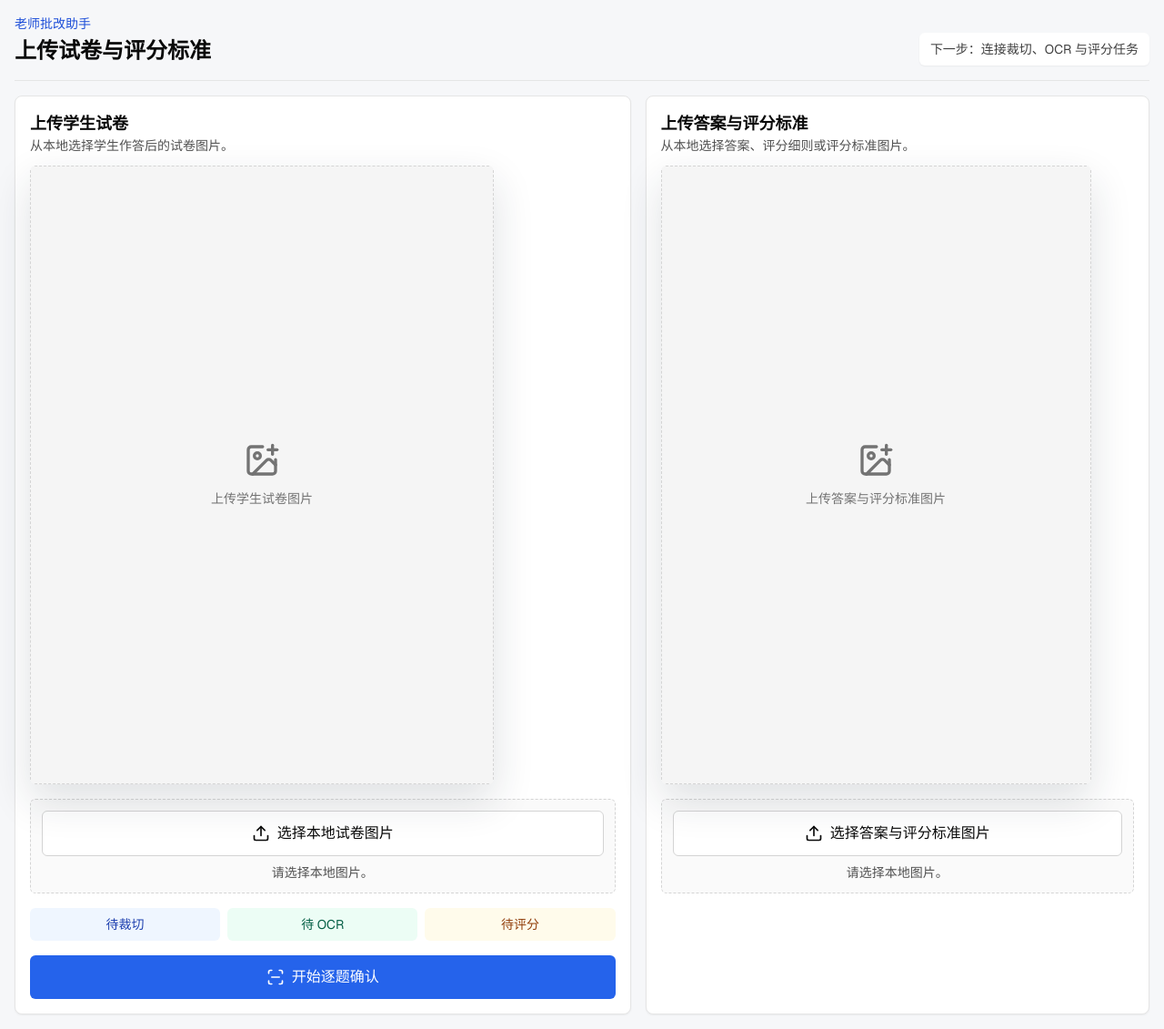
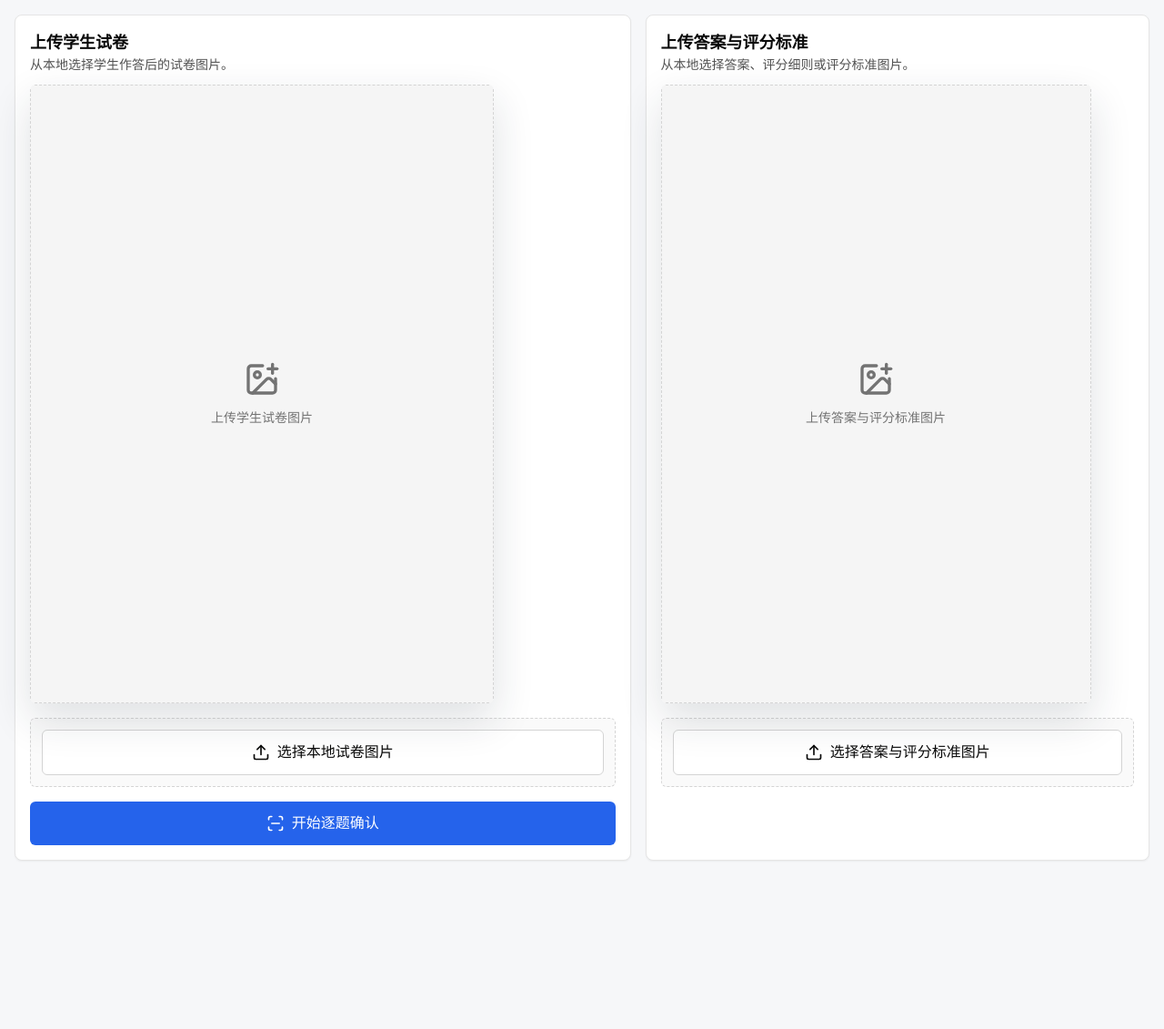
Before and after one commit to Judy-Algorithm/product_for_teacher, a Next.js app: page / in a window 1280 px wide. Shown: the whole page at 91% size. After the commit the page ends 962 px from the top, so only its background shows below. Built offline with nearby package versions, Linux system fonts and the light colour scheme.

Commit message:
Simplify intake page UI

```diff
--- a/components/intake/HardwareImagePanel.tsx
+++ b/components/intake/HardwareImagePanel.tsx
@@ -14,12 +14,6 @@ export function HardwareImagePanel({ job }: { job: GradingJob }) {
       aspectClassName="aspect-[3/4]"
       priority
       footer={
-        <>
-          <div className="mt-4 grid grid-cols-3 gap-2 text-center text-sm">
-            <div className="rounded-md bg-blue-50 p-2 text-blue-800">待裁切</div>
-            <div className="rounded-md bg-emerald-50 p-2 text-emerald-800">待 OCR</div>
-            <div className="rounded-md bg-amber-50 p-2 text-amber-800">待评分</div>
-          </div>
         <Link
           href={`/pipeline/${job.id}`}
           className="mt-4 inline-flex w-full items-center justify-center gap-2 rounded-md bg-blue-600 px-4 py-3 font-medium text-white transition hover:bg-blue-700"
@@ -27,7 +21,6 @@ export function HardwareImagePanel({ job }: { job: GradingJob }) {
           <ScanLine className="h-5 w-5" />
           开始逐题确认
         </Link>
-        </>
       }
     />
   );
--- a/components/intake/ImageUploadPanel.tsx
+++ b/components/intake/ImageUploadPanel.tsx
@@ -38,7 +38,7 @@ export function ImageUploadPanel({
 }: ImageUploadPanelProps) {
   const inputRef = useRef<HTMLInputElement>(null);
   const [imageSrc, setImageSrc] = useState<string | null>(null);
-  const [uploadStatus, setUploadStatus] = useState("请选择本地图片。");
+  const [uploadStatus, setUploadStatus] = useState("");
   const [isUploading, setIsUploading] = useState(false);
 
   async function handleFileChange(event: ChangeEvent<HTMLInputElement>) {
@@ -115,7 +115,7 @@ export function ImageUploadPanel({
           {isUploading ? <Loader2 className="h-5 w-5 animate-spin" /> : <Upload className="h-5 w-5" />}
           {buttonLabel}
         </button>
-        <p className="mt-2 text-center text-sm text-neutral-600">{uploadStatus}</p>
+        {uploadStatus ? <p className="mt-2 text-center text-sm text-neutral-600">{uploadStatus}</p> : null}
       </div>
 
       {footer}
--- a/components/intake/IntakeWorkspace.tsx
+++ b/components/intake/IntakeWorkspace.tsx
@@ -6,15 +6,6 @@ export function IntakeWorkspace() {
   return (
     <main className="min-h-screen bg-[#f6f7f9] text-neutral-950">
       <div className="mx-auto flex max-w-7xl flex-col gap-4 px-4 py-4">
-        <header className="flex flex-col justify-between gap-3 border-b border-neutral-200 pb-4 sm:flex-row sm:items-end">
-          <div>
-            <p className="text-sm font-medium text-blue-700">老师批改助手</p>
-            <h1 className="mt-1 text-2xl font-semibold tracking-normal">上传试卷与评分标准</h1>
-          </div>
-          <div className="rounded-md bg-white px-3 py-2 text-sm text-neutral-700 shadow-sm">
-            下一步：连接裁切、OCR 与评分任务
-          </div>
-        </header>
         <div className="grid gap-4 lg:grid-cols-[1.1fr_0.9fr]">
           <HardwareImagePanel job={demoJob} />
           <AnswerKeyPanel />
```
Lines whose indentation alone changed are shown as unchanged.
